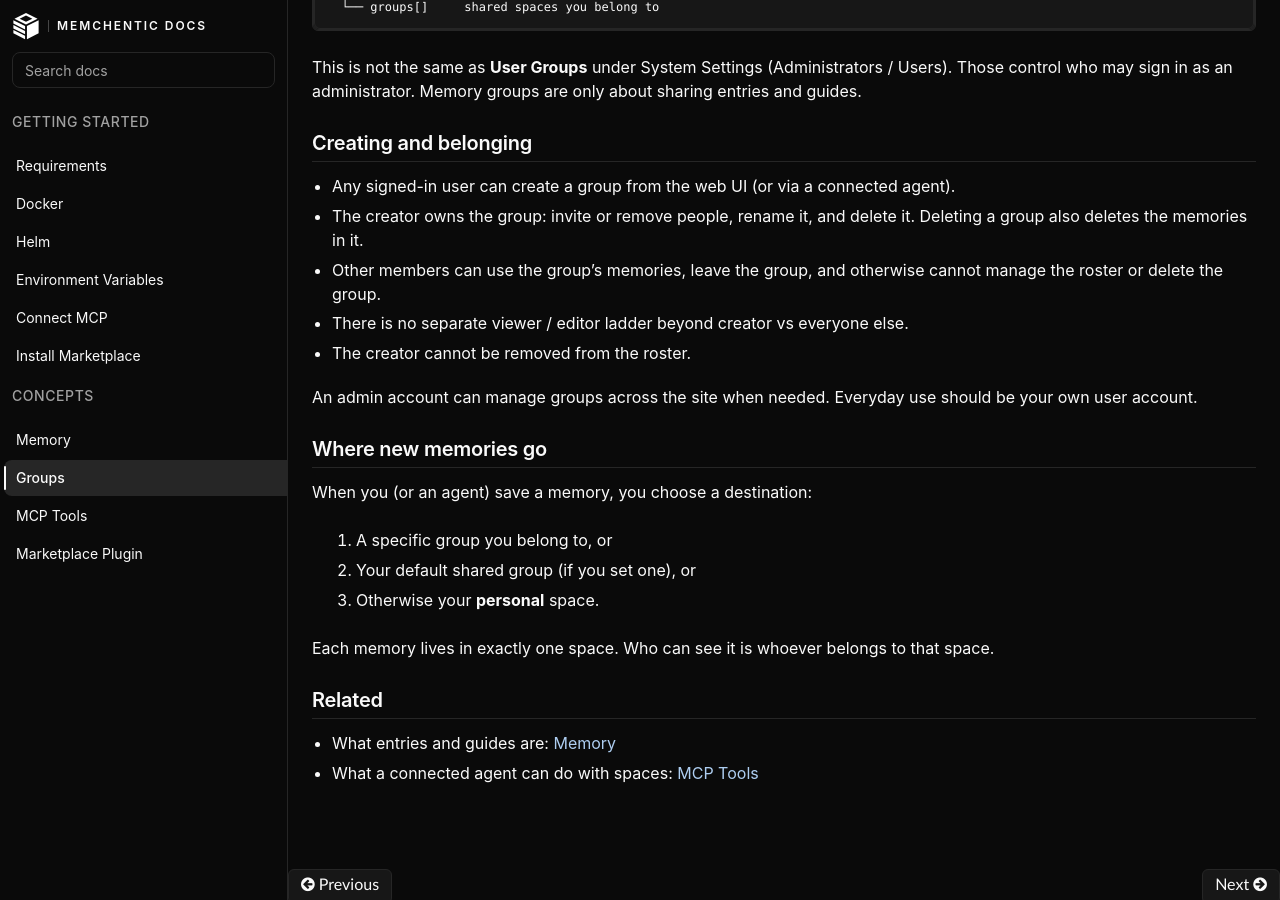
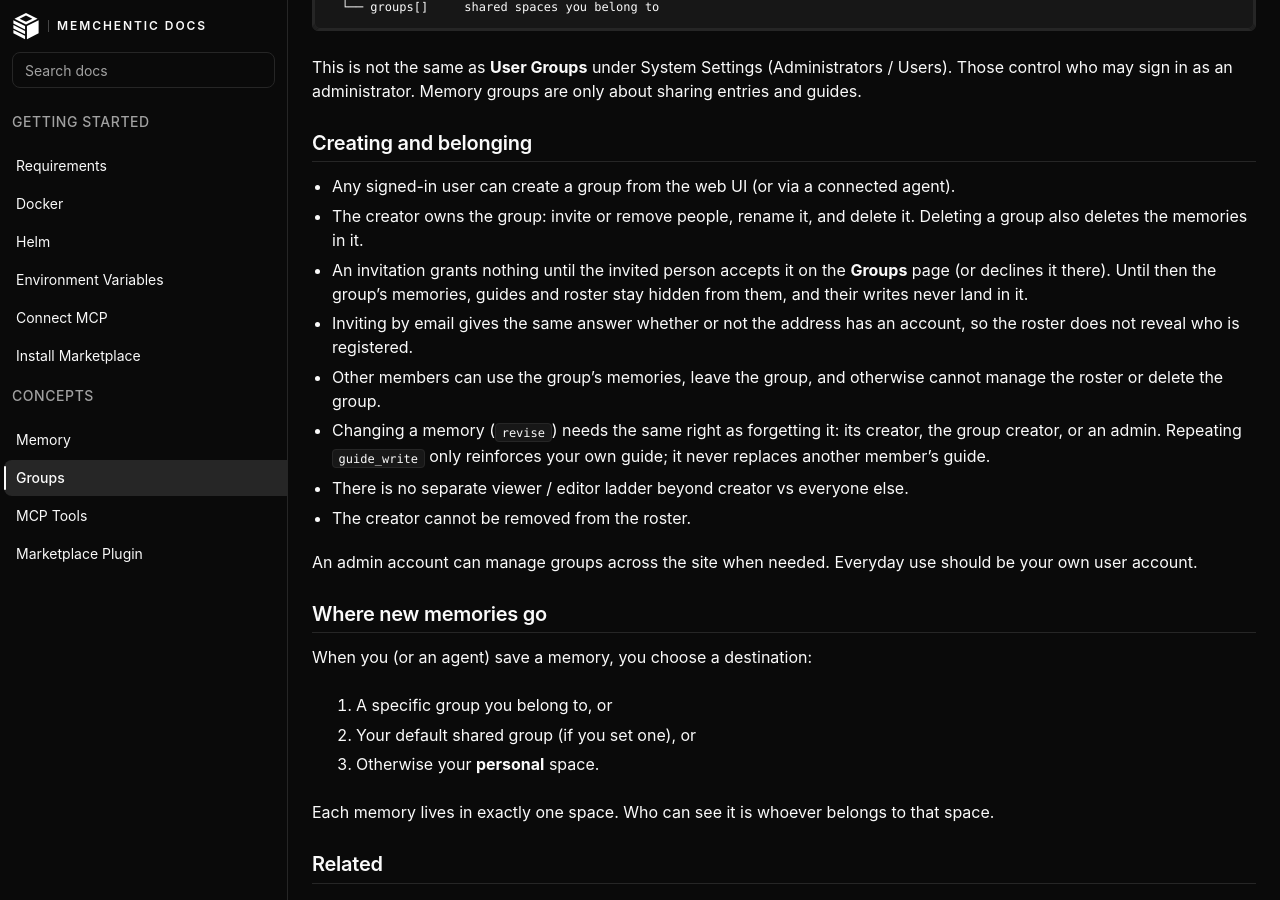
Before and after one commit to memchentic/docs, a Sphinx documentation site: the page built from sphinx/source/groups.md, in a window 1280 px wide and 900 px high, scrolled down 300 px. Built offline with Sphinx 7.4.7 and the Read the Docs theme 3.1.0, drawn with Linux system fonts in a browser that asks for light colours.

Commit message:
docs(groups): document invite acceptance and edit rights

```diff
--- a/sphinx/source/groups.md
+++ b/sphinx/source/groups.md
@@ -19,8 +19,16 @@ Memory groups are only about sharing entries and guides.
   agent).
 - The creator owns the group: invite or remove people, rename it, and delete
   it. Deleting a group also deletes the memories in it.
+- An invitation grants nothing until the invited person accepts it on the
+  **Groups** page (or declines it there). Until then the group's memories,
+  guides and roster stay hidden from them, and their writes never land in it.
+- Inviting by email gives the same answer whether or not the address has an
+  account, so the roster does not reveal who is registered.
 - Other members can use the group’s memories, leave the group, and otherwise
   cannot manage the roster or delete the group.
+- Changing a memory (`revise`) needs the same right as forgetting it: its
+  creator, the group creator, or an admin. Repeating `guide_write` only
+  reinforces your own guide; it never replaces another member's guide.
 - There is no separate viewer / editor ladder beyond creator vs everyone else.
 - The creator cannot be removed from the roster.
 
```
Also changed, not shown: sphinx/source/memory.md (+4 -1 lines).
